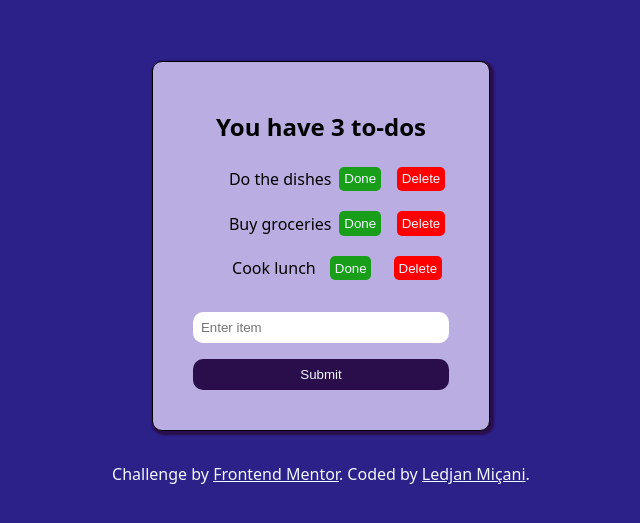
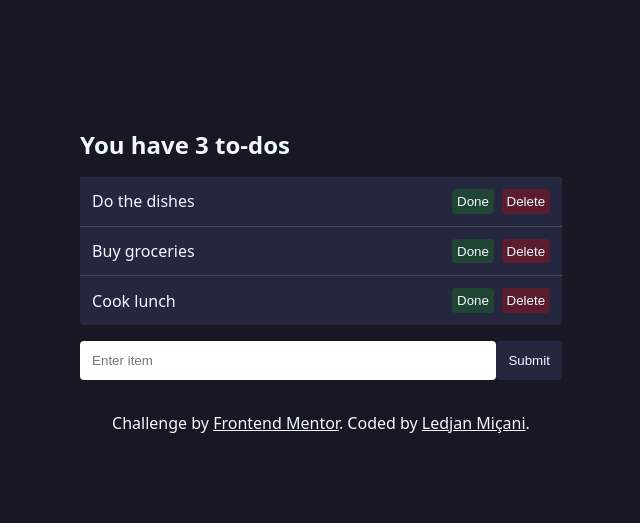
Before and after one commit to Choopin86/todo-app-main, a plain HTML site: page index.html in a window 1280 px wide. Shown: the part 119-642 px from the top of the page, without its empty margins (319-959 px from the left). Drawn offline with Linux system fonts and the light colour scheme.

Commit message:
Implementing final styles

```diff
--- a/style.css
+++ b/style.css
@@ -1,80 +1,111 @@
 html, body {
-    height: 100%
+    height: 100%;
 }
 
+* {
+    --bg-color: #181824;
+    --text-color: aliceblue;
+    --todo-color: #24273d;
+    --border-radius: 0.25rem;
+    --done-bg-color: rgb(24, 158, 24, 0.25);
+    --delete-bg-color: rgb(255, 0, 0, 0.25);
+  }
+
 body {
-    display: flex;
-    flex-direction: column;
-    align-items: center;
-    justify-content: center;
-    background-color: rgb(44, 32, 137);
+    display: grid;
+    place-content: center;
+    background-color: var(--bg-color);
+    color: var(--text-color);
     font-family: system-ui, -apple-system, BlinkMacSystemFont, 'Segoe UI', Roboto, Oxygen, Ubuntu, Cantarell, 'Open Sans', 'Helvetica Neue', sans-serif;
 }
 
+h1 {
+    font-size: x-large;
+    font-weight: 600;
+}
+
+ul {
+    margin: 0;
+    padding: 0;
+}
+
+button, a {
+    color: var(--text-color);
+    cursor: pointer;
+}
+
+input, button {
+    border: none;
+}
+
 .container {
-    border: .5px solid black;
-    border-radius: 10px;
-    padding: 2rem;
-    background-color: rgb(186, 173, 225);
-    box-shadow: 2px 2px 2px 2px rgb(42, 14, 75);
+    width: 100%;
+}
+
+@media (min-width: 720px) {
+    .container {
+        max-width: 500px;
+    }
+}
+
+.app {
+    width: 100%;
+}
+
+.to-do {
+    background: var(--todo-color);
+    display: flex;
+    align-items: center;
+    padding: 0.75rem;
+    border-bottom: 1px solid #ffffff25;
+}
+
+.to-do:last-of-type {
+    border-bottom: none;
+    border-bottom-left-radius: var(--border-radius);
+    border-bottom-right-radius: var(--border-radius);
+}
+
+.to-do:hover {
+    transform: scale(1.01);
+}
+
+.done-button,
+.delete-button {
+    padding: 0.3rem;
+    border-radius: var(--border-radius);
+}
+
+.done-button {
+    background-color: var(--done-bg-color);
+    margin-inline-start: auto;
+}
+
+.delete-button {
+    background-color: var(--delete-bg-color);
+    margin-inline-start: 0.5rem;
 }
 
 #todo-form {
     display: flex;
-    flex-direction: column;
+    gap: 0.5 rem;
+    margin-top: 1rem;
 }
 
-h1 {
-    font-size: x-large;
-    text-align: center;
-    font-weight: 600;
+.new-todo,
+.submit-button {
+    padding: 0.75rem;
+    border-radius: var(--border-radius);
 }
 
-.to-do {
-    list-style: none;
-    display: flex;
-    align-items: center;
-    justify-content: space-around;
-    padding-left: .25rem;
-    padding-right: .25rem;
-    margin-bottom: .25rem;
-}
-
-.done-button, .delete-button {
-    margin: .5rem;
-    padding: .3rem;
-    border-radius: 5px;
-    border: none;
-}
-
-.done-button {
-    background-color: rgb(24, 158, 24);
-    color: aliceblue;
-}
-
-.delete-button {
-    background-color: red;
-    color: aliceblue;
-}
-
-.new-todo, .submit-button {
-    padding: .5rem;
-    margin: .5rem;
-    border-radius: 10px;
-    border: none;
+.new-todo {
+    flex: 1;
 }
 
 .submit-button {
-    background-color: rgb(42, 14, 75);
-    color: aliceblue;
+    background-color: var(--todo-color);
 }
 
 .attribution {
     padding: 2rem;
-    display: block;
-    color: aliceblue;
 }
-
-.links {
-    color: aliceblue;
-}
```
